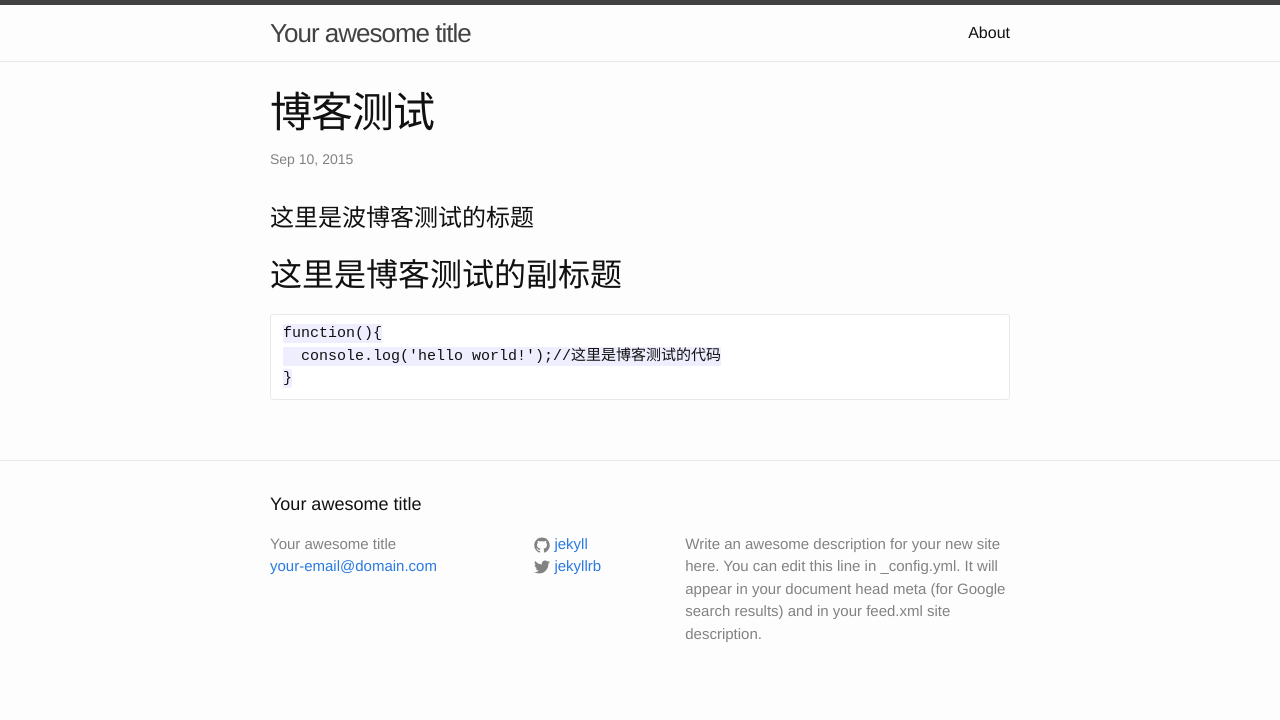
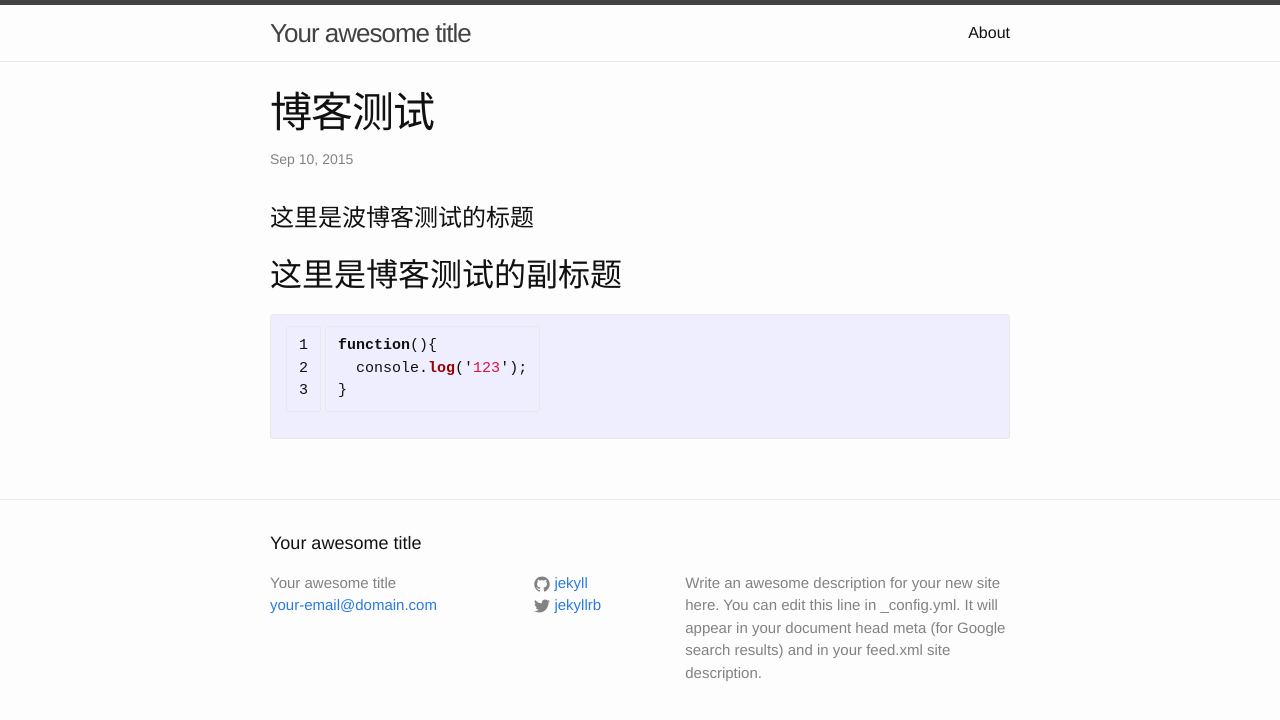
Before and after one commit to rhinonan/rhinonan.github.io, a Jekyll site: the page built from _posts/2015-09-10-第一篇测试博客.md, in a window 1280 px wide. Shown: the top 720 px of the page. Built offline with Jekyll 4.4.1, drawn with Linux system fonts in a browser that asks for light colours.

Commit message:
代码修改

````diff
--- a/_posts/2015-09-10-第一篇测试博客.md
+++ b/_posts/2015-09-10-第一篇测试博客.md
@@ -7,8 +7,8 @@ categories: 测试
 # 这里是波博客测试的标题
 ## 这里是博客测试的副标题
 
-```
+{% highlight javascript linenos %}
 function(){
-  console.log('hello world!');//这里是博客测试的代码
+  console.log('123');
 }
-```
+{% endhighlight %}
````
